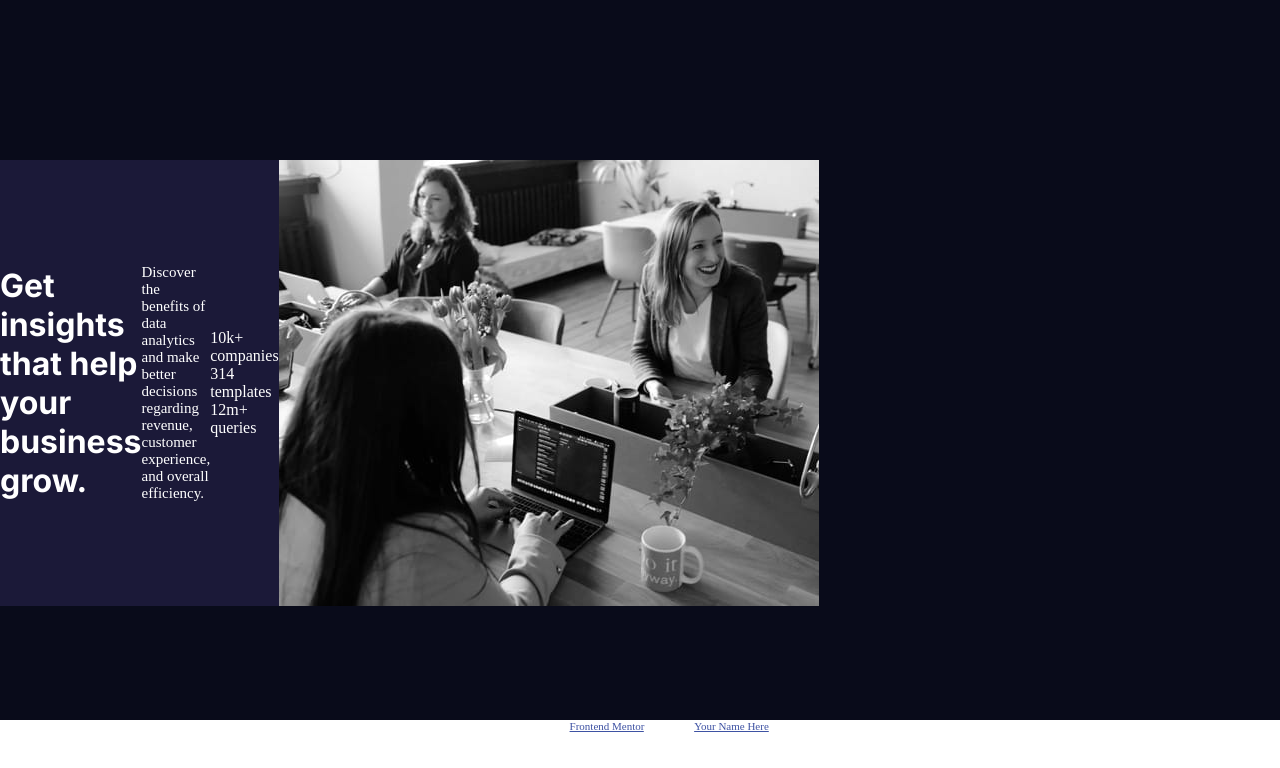
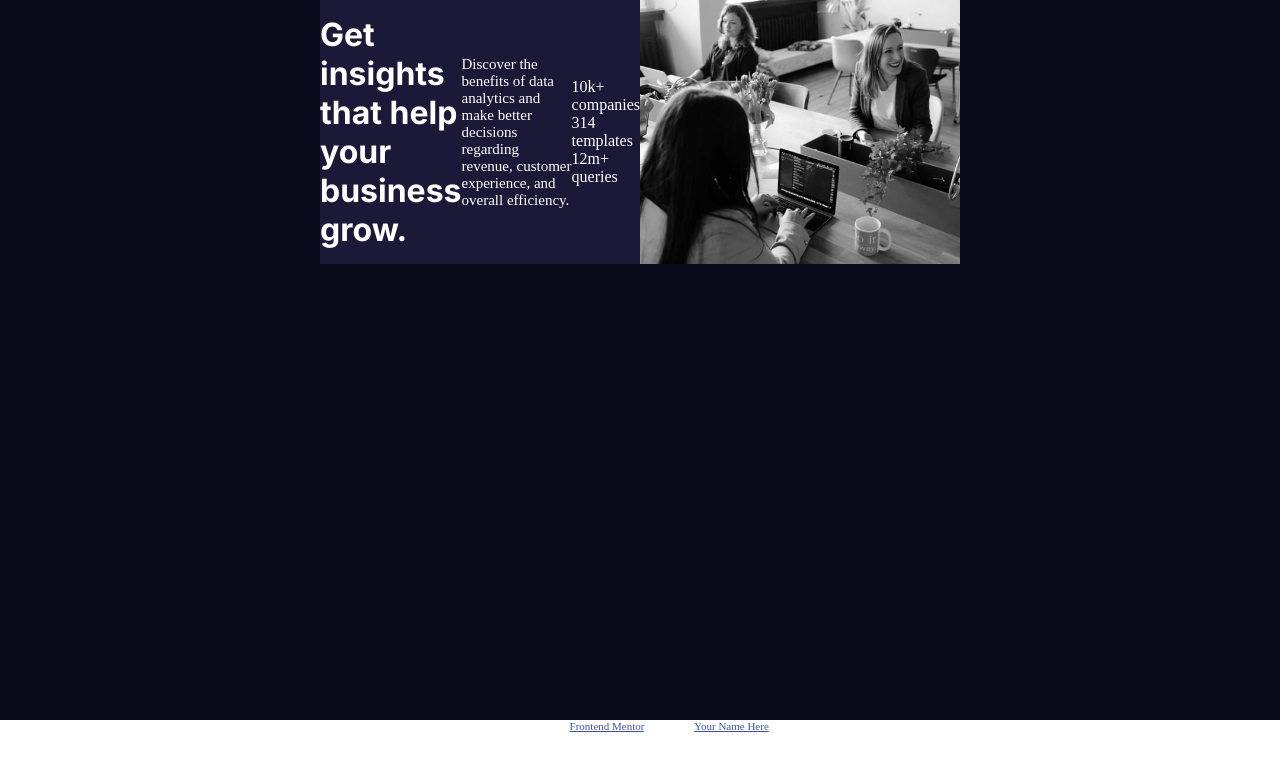
Before and after one commit to pierko96/Stats-preview-card-component, a plain HTML site: page index.html in a window 1280 px wide. Drawn offline with Linux system fonts and the light colour scheme.

Commit message:
Update style.css

```diff
--- a/style.css
+++ b/style.css
@@ -26,8 +26,10 @@ h1 {
 
 .inside-container {
   position: absolute;
-  top: 20%;
-  left: auto;
+  margin-left: auto;
+  margin-right: auto;
+  left: 0;
+  right: 0;
   width: 50%;
   background-color: #1B1938;
   align-items: center;
@@ -37,6 +39,6 @@ h1 {
 }
 
 .image {
-
+ width: 50%;
 
 }
```
